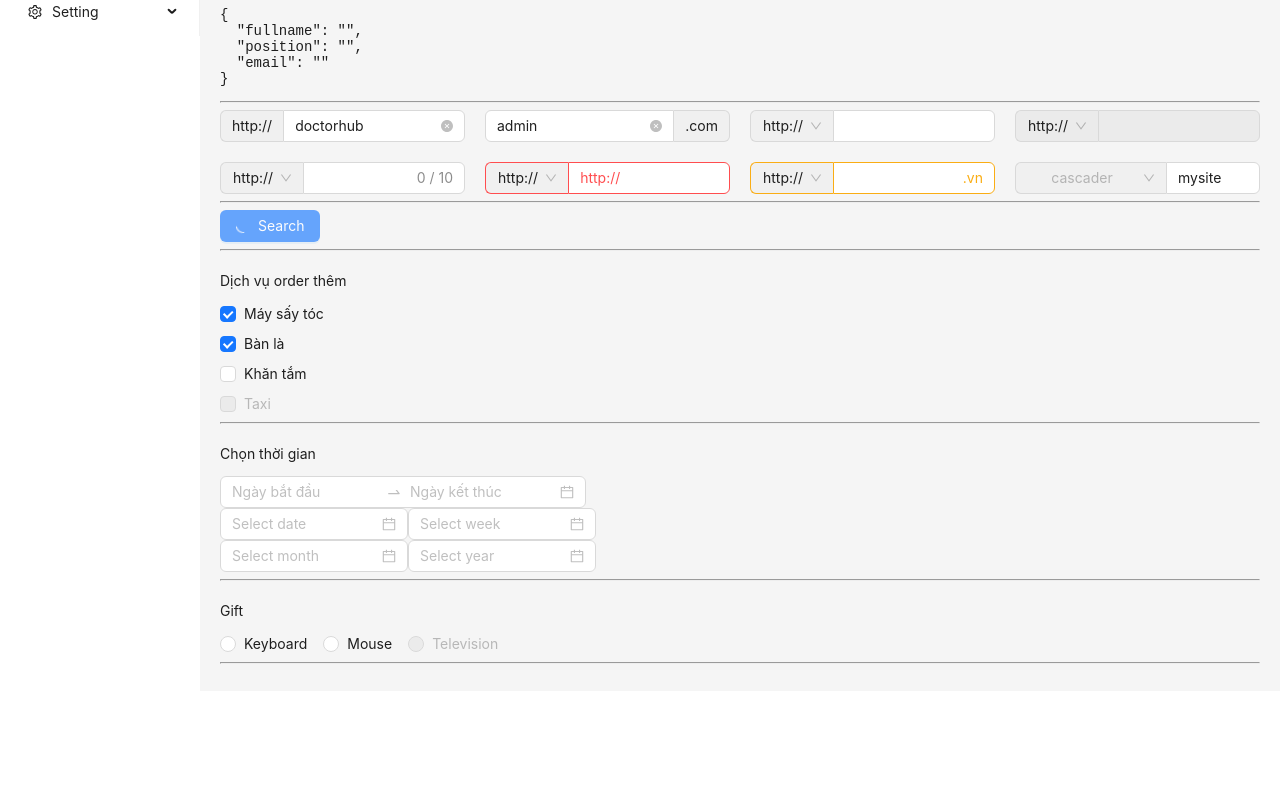
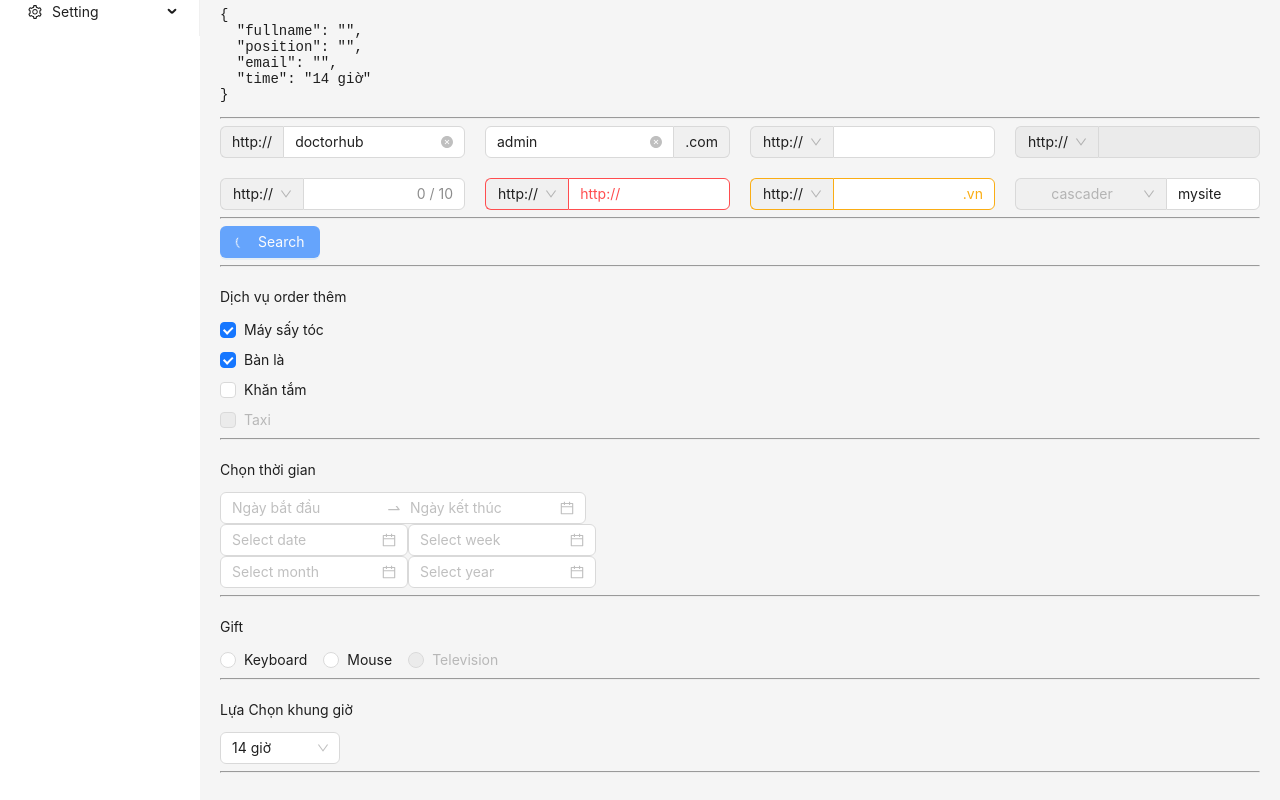
Before and after one commit to Vinhdev04/Ant-Design, a React (Create React App) app in the folder Example/learn-antd/: page /projects in a window 1280 px wide. Shown: the part 254-1054 px from the top of the page. Before the commit the page ends 945 px from the top, so only its background shows below. Built offline with nearby package versions, Linux system fonts and the light colour scheme.

Commit message:
Tìm hiểu về component[Select]  trong Ant Design

```diff
--- a/Example/learn-antd/src/pages/Project/index.jsx
+++ b/Example/learn-antd/src/pages/Project/index.jsx
@@ -7,8 +7,21 @@ function Project() {
   const [data, setData] = useState({
     fullname: "",
     position: "",
-    email: ""
+    email: "",
+    time: "14 giờ"
   });
+
+
+  // tạo các options
+  const options = [
+
+  ];
+  for(let i = 7; i<=24; i++){
+    options.push({
+      value: i > 9 ? `${i} giờ` : `0${i} giờ`,
+      label: i > 9 ? `${i} giờ` : `0${i} giờ`
+    });
+  }
 
   // lấy data cũ  nối vào data mới
   const handleChangeInput = (e) => {
@@ -60,6 +73,16 @@ function Project() {
       gift:e.target.value
     }
 
+    setData(obj);
+  }
+
+  // xử lý onChange Select
+  const handleChangeSelect = (e)=> {
+    console.log(e);
+    const obj = {
+      ...data,
+      time:e
+    }
     setData(obj);
   }
 
@@ -195,6 +218,16 @@ function Project() {
             </Radio.Group>
           </Col>
       </Row><hr></hr>
+
+      <Row gutter={[20, 20]}>
+          <Col span={12}>
+            <p>Lựa Chọn khung giờ</p>
+            <Select options={options}
+            style={{width:"120px"}}
+            defaultValue={data.time}
+            onChange={handleChangeSelect}></Select>
+          </Col>
+      </Row><hr></hr>
     </>
   );
 }
```
Also changed, not shown: 16 other files (tests, documents, lock files or other folders).
